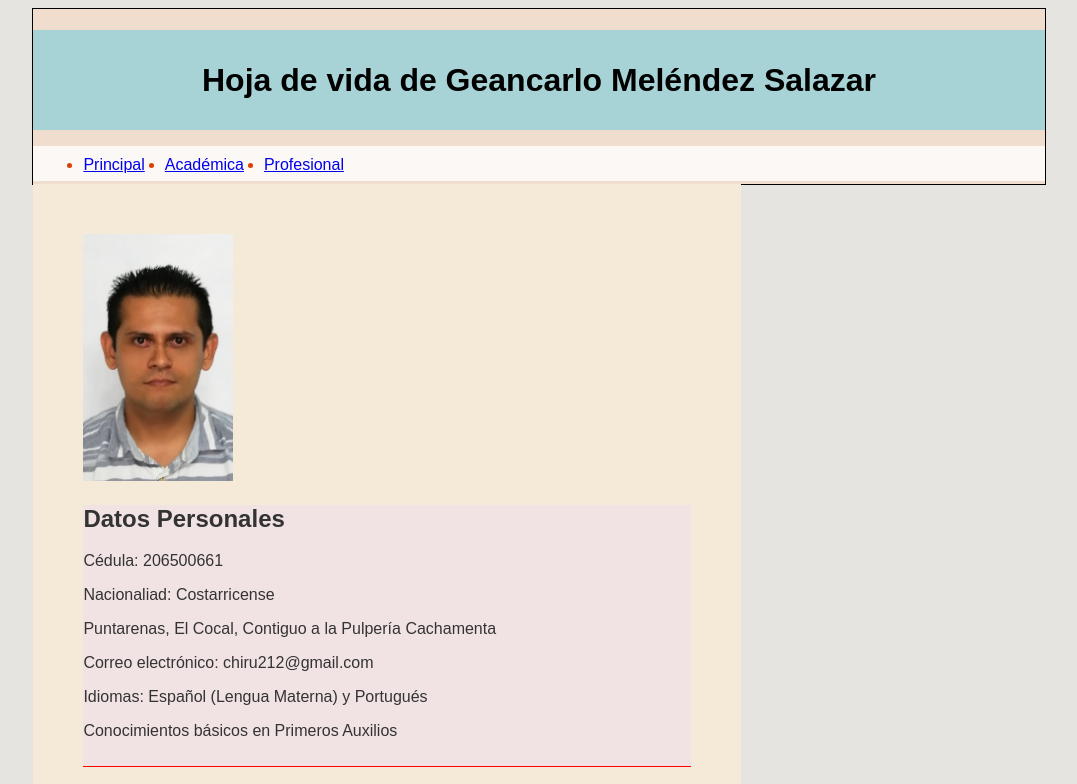
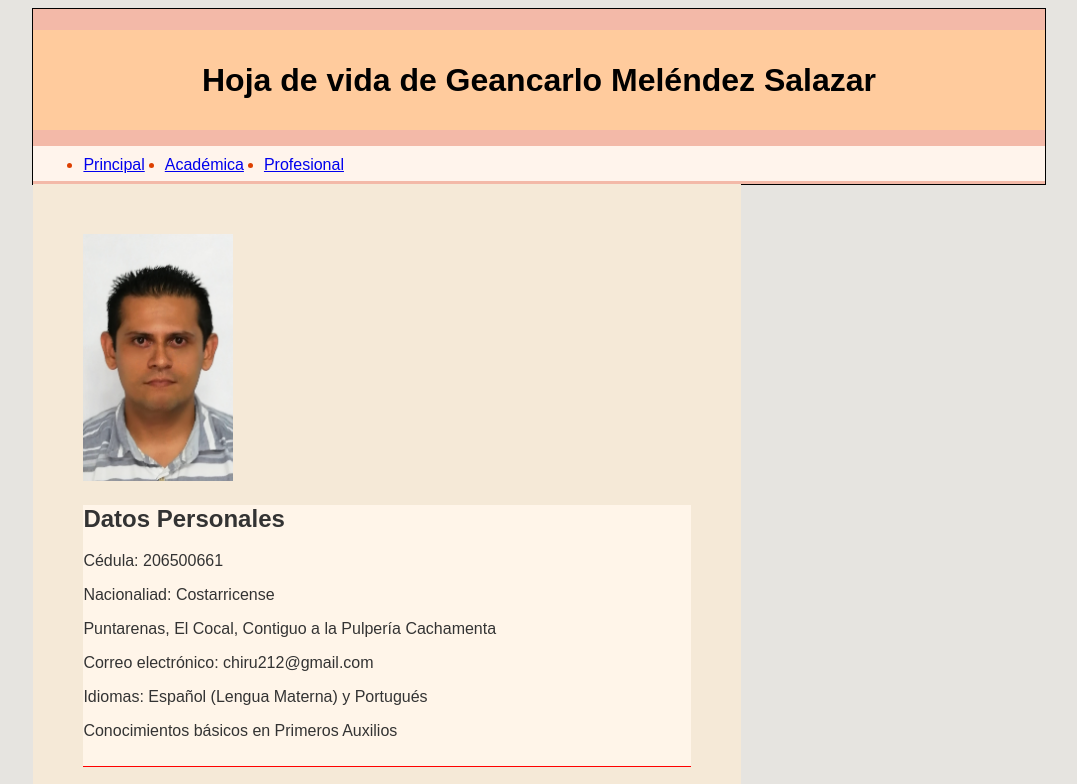
Before and after one commit to Gean212/Hoja_de_Vida_GMS, a plain HTML site: page index.html in a window 1280 px wide. Shown: the top 784 px of the page, without its empty margins (101-1178 px from the left). Drawn offline with Linux system fonts and the light colour scheme.

Commit message:
Add files via upload

```diff
--- a/estilos.css
+++ b/estilos.css
@@ -5,14 +5,14 @@ body {
 }
 
 #contenedor {
-    background-color: #f0ddce;
+    background-color: #f3b9a8;
     width: 80%;
     margin: 0px auto;
     border: 1px solid #000000;
 }
 
 header {
-    background-color: #a7d3d6;
+    background-color: #ffcb9d;
     color: rgb(0, 0, 0);
     text-align: center;
     height: 100px;
@@ -20,7 +20,7 @@ header {
 }
 
 nav {
-    background-color: #fcf8f5;
+    background-color: #fff4ec;
     color: #dd3f00;
     height: 35px;
 }
@@ -39,7 +39,7 @@ nav ul li {
 }
 
 .articulo {
-    background-color: #f1e3e3;
+    background-color: #fff5e9;
     color: #333333;
     margin-top: 10px;
     margin-bottom: 10px;
```
